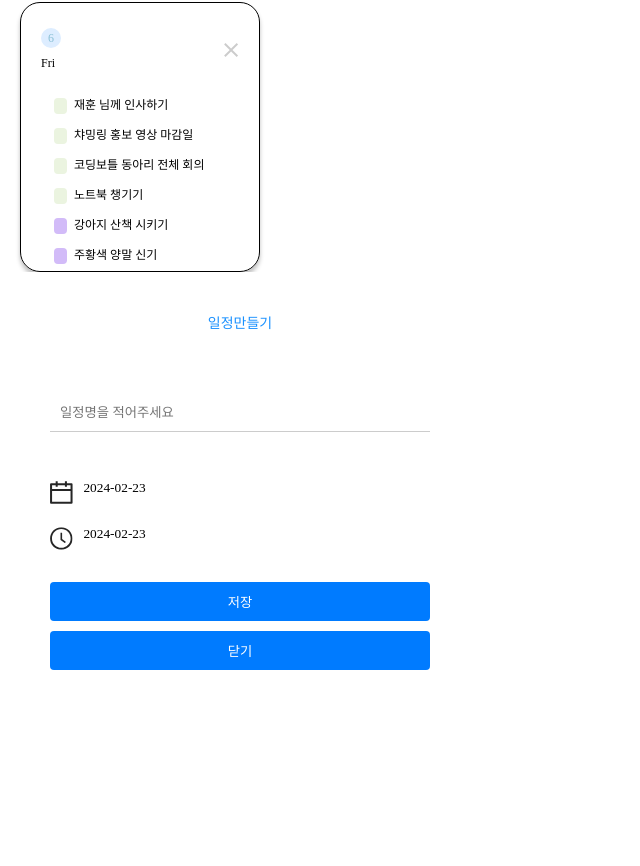
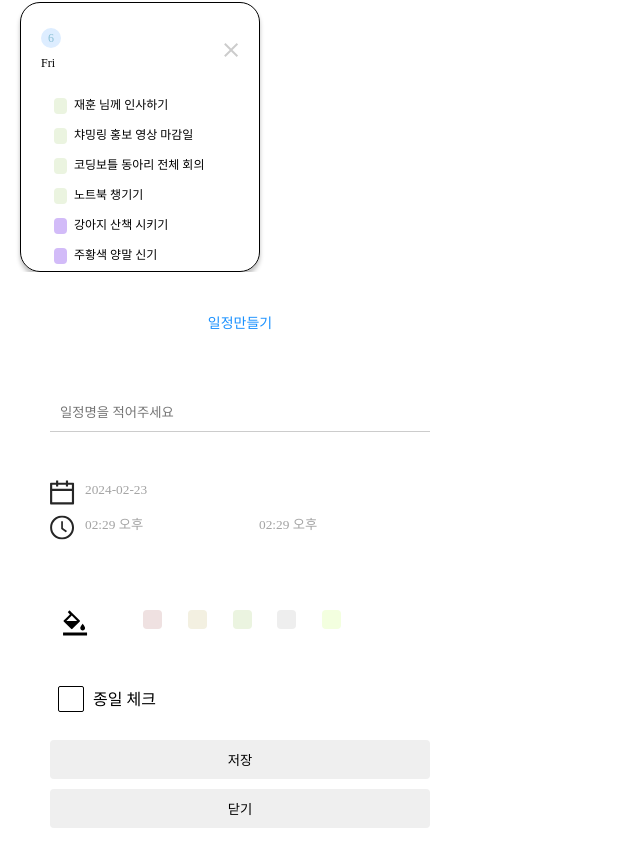
Before and after one commit to codingBottle/JMGDH_Web, a Next.js app: page /modaltest in a window 1280 px wide. Shown: the part 248-1114 px from the top of the page, without its empty margins (0-640 px from the left). Before the commit the page ends 959 px from the top, so only its background shows below. Built offline with nearby package versions, Linux system fonts and the light colour scheme.

Commit message:
스케줄 추가기능 정상작동 확인?

```diff
--- a/package.json
+++ b/package.json
@@ -12,6 +12,7 @@
     "@emotion/server": "^11.11.0",
     "antd": "^5.11.3",
     "axios": "^1.6.7",
+    "date-fns": "^2.28.0",
     "moment": "^2.30.1",
     "next": "13.5.6",
     "react": "^18",
--- a/src/components/Modal/ScheduleAdd.tsx
+++ b/src/components/Modal/ScheduleAdd.tsx
@@ -1,13 +1,36 @@
 import React, { useState } from "react";
 import styled from "styled-components";
-import DatePicker from "react-datepicker";
+import DatePicker, { registerLocale } from "react-datepicker";
 import "react-datepicker/dist/react-datepicker.css";
 import axios from "axios";
+import ko from "date-fns/locale/ko";
+import { format } from "date-fns";
 
-const ScheduleAdd = ({ onClose }) => {
+registerLocale("ko", ko);
+
+const ScheduleAdd = ({ onClose }: { onClose: () => void }) => {
   const [title, setTitle] = useState("");
-  const [startDate, setStartDate] = useState(new Date());
-  const [endDate, setEndDate] = useState(new Date());
+  const [startDate, setStartDate] = useState<Date | null>(new Date());
+  const [endDate, setEndDate] = useState<Date | null>(new Date());
+  const [colorCode, setColorCode] = useState("EFE1E1");
+  const [allDay, setAllDay] = useState(false);
+
+  const handleAllDayChange = (e: {
+    target: { checked: boolean | ((prevState: boolean) => boolean) };
+  }) => {
+    setAllDay(e.target.checked);
+  };
+
+  const colorOptions = [
+    { fill: "#EFE1E1", code: "EFE1E1" },
+    { fill: "#F3F0E1", code: "F3F0E1" },
+    { fill: "#EBF4E0", code: "EBF4E0" },
+    { fill: "#EEEEEE", code: "EEEEEE" },
+    { fill: "#F3FFDF", code: "F3FFDF" },
+  ];
+  const handleColorClick = (code: React.SetStateAction<string>) => {
+    setColorCode(code);
+  };
 
   const saveSchedule = async () => {
     if (!title || !startDate || !endDate) {
@@ -15,10 +38,17 @@ const ScheduleAdd = ({ onClose }) => {
       return;
     }
 
+    const timeOfStartDate = format(startDate, "HH:mm");
+    const timeOfEndDate = format(endDate, "HH:mm");
+
     const scheduleData = {
       title,
-      startDate: startDate.toISOString().split("T")[0],
-      endDate: endDate.toISOString().split("T")[0],
+      startDate: format(startDate, "yyyy-MM-dd"),
+      endDate: format(endDate, "yyyy-MM-dd"),
+      isAllDay: allDay,
+      timeOfStartDate: allDay ? undefined : timeOfStartDate,
+      timeOfEndDate: allDay ? undefined : timeOfEndDate,
+      colorCode,
     };
 
     try {
@@ -39,7 +69,6 @@ const ScheduleAdd = ({ onClose }) => {
       alert("일정 추가에 실패하였습니다.");
     }
   };
-
   return (
     <Container>
       <span>일정만들기</span>
@@ -51,14 +80,13 @@ const ScheduleAdd = ({ onClose }) => {
       />
 
       <DatePickerContainer>
-        <div>
+        <div className="datepicker-div">
           <svg
             width="25"
             height="25"
             viewBox="0 0 25 25"
             fill="none"
-            xmlns="http://www.w3.org/2000/svg"
-          >
+            xmlns="http://www.w3.org/2000/svg">
             <path
               d="M23.0908 2.6268H18.0508V0.706797C18.0508 0.574797 17.9428 0.466797 17.8108 0.466797H16.1308C15.9988 0.466797 15.8908 0.574797 15.8908 0.706797V2.6268H8.21078V0.706797C8.21078 0.574797 8.10278 0.466797 7.97078 0.466797H6.29078C6.15878 0.466797 6.05078 0.574797 6.05078 0.706797V2.6268H1.01078C0.479781 2.6268 0.0507812 3.0558 0.0507812 3.5868V23.5068C0.0507812 24.0378 0.479781 24.4668 1.01078 24.4668H23.0908C23.6218 24.4668 24.0508 24.0378 24.0508 23.5068V3.5868C24.0508 3.0558 23.6218 2.6268 23.0908 2.6268ZM21.8908 22.3068H2.21078V10.9068H21.8908V22.3068ZM2.21078 8.8668V4.7868H6.05078V6.2268C6.05078 6.3588 6.15878 6.4668 6.29078 6.4668H7.97078C8.10278 6.4668 8.21078 6.3588 8.21078 6.2268V4.7868H15.8908V6.2268C15.8908 6.3588 15.9988 6.4668 16.1308 6.4668H17.8108C17.9428 6.4668 18.0508 6.3588 18.0508 6.2268V4.7868H21.8908V8.8668H2.21078Z"
               fill="black"
@@ -69,16 +97,16 @@ const ScheduleAdd = ({ onClose }) => {
             selected={startDate}
             onChange={(date) => setStartDate(date)}
             dateFormat="yyyy-MM-dd"
-          />{" "}
+            wrapperClassName="datepicker-input-container"
+          />
         </div>
-        <div>
+        <div className="datepicker-div">
           <svg
             width="25"
             height="25"
             viewBox="0 0 25 25"
             fill="none"
-            xmlns="http://www.w3.org/2000/svg"
-          >
+            xmlns="http://www.w3.org/2000/svg">
             <g clip-path="url(#clip0_966_3968)">
               <path
                 d="M12.0508 0.466797C5.424 0.466797 0.0507812 5.84001 0.0507812 12.4668C0.0507812 19.0936 5.424 24.4668 12.0508 24.4668C18.6776 24.4668 24.0508 19.0936 24.0508 12.4668C24.0508 5.84001 18.6776 0.466797 12.0508 0.466797ZM12.0508 22.4311C6.549 22.4311 2.0865 17.9686 2.0865 12.4668C2.0865 6.96501 6.549 2.50251 12.0508 2.50251C17.5526 2.50251 22.0151 6.96501 22.0151 12.4668C22.0151 17.9686 17.5526 22.4311 12.0508 22.4311Z"
@@ -102,14 +130,71 @@ const ScheduleAdd = ({ onClose }) => {
               </clipPath>
             </defs>
           </svg>
-
-          <DatePicker
-            selected={endDate}
-            onChange={(date) => setEndDate(date)}
-            dateFormat="yyyy-MM-dd"
-          />
+          <div>
+            <DatePicker
+              selected={startDate}
+              onChange={(date) => setStartDate(date)}
+              showTimeSelect
+              showTimeSelectOnly
+              timeIntervals={15}
+              timeCaption="시간"
+              dateFormat="hh:mm aa"
+              locale="ko"
+              wrapperClassName="datepicker-input-container"
+            />
+          </div>
+          <div>
+            <DatePicker
+              selected={endDate}
+              onChange={(date) => setEndDate(date)}
+              showTimeSelect
+              showTimeSelectOnly
+              timeIntervals={15}
+              timeCaption="시간"
+              dateFormat="hh:mm aa"
+              locale="ko"
+              wrapperClassName="datepicker-input-container"
+            />
+          </div>
         </div>
       </DatePickerContainer>
+
+      <div className="colors">
+        <ColorsContainer>
+          <svg
+            className="pointers"
+            width="25"
+            height="26"
+            viewBox="0 0 25 26"
+            fill="none"
+            xmlns="http://www.w3.org/2000/svg">
+            <path
+              d="M19.6828 20.3936C20.9938 20.3936 22.0648 19.3076 22.0648 17.9786C22.0648 16.3736 19.6828 13.7546 19.6828 13.7546C19.6828 13.7546 17.3008 16.3736 17.3008 17.9786C17.3008 19.3076 18.3718 20.3936 19.6828 20.3936ZM8.36978 19.0706C8.58278 19.2836 8.92778 19.2836 9.13778 19.0706L16.8208 11.3906C17.0338 11.1776 17.0338 10.8326 16.8208 10.6226L9.14078 2.9426C9.12278 2.9246 9.10178 2.9066 9.08078 2.8916L6.73478 0.5456C6.68363 0.495108 6.61465 0.466797 6.54278 0.466797C6.47091 0.466797 6.40193 0.495108 6.35078 0.5456L4.91078 1.9856C4.86029 2.03675 4.83198 2.10573 4.83198 2.1776C4.83198 2.24947 4.86029 2.31845 4.91078 2.3696L6.92678 4.3856L0.692781 10.6226C0.479781 10.8356 0.479781 11.1806 0.692781 11.3906L8.36978 19.0706ZM8.75678 5.6126L14.1238 10.9796H3.39278L8.75678 5.6126ZM23.8108 22.5446H0.290781C0.158781 22.5446 0.0507812 22.6526 0.0507812 22.7846V25.1846C0.0507812 25.3166 0.158781 25.4246 0.290781 25.4246H23.8108C23.9428 25.4246 24.0508 25.3166 24.0508 25.1846V22.7846C24.0508 22.6526 23.9428 22.5446 23.8108 22.5446Z"
+              fill="black"
+            />
+          </svg>
+          {colorOptions.map((option, index) => (
+            <ColorBox
+              key={index}
+              style={{ backgroundColor: option.fill }}
+              onClick={() => handleColorClick(option.code)}
+            />
+          ))}
+        </ColorsContainer>
+      </div>
+      <CheckboxContainer>
+        <CustomCheckbox>
+          <input
+            type="checkbox"
+            id="allDayCheckbox"
+            checked={allDay}
+            onChange={(e) => setAllDay(e.target.checked)}
+            hidden
+          />
+          <label htmlFor="allDayCheckbox">종일 체크</label>
+        </CustomCheckbox>
+      </CheckboxContainer>
+
       <Button onClick={saveSchedule}>저장</Button>
       <Button onClick={onClose}>닫기</Button>
     </Container>
@@ -117,7 +202,60 @@ const ScheduleAdd = ({ onClose }) => {
 };
 
 export default ScheduleAdd;
+const CustomCheckbox = styled.div`
+  label {
+    position: relative;
+    cursor: pointer;
+    padding-left: 35px;
+    text-align: left;
+    color: #000;
+    display: inline-block;
 
+    &::before {
+      content: "";
+      position: absolute;
+      left: 0;
+      top: 0;
+      width: 24px;
+      height: 24px;
+      border: 1px solid #000;
+      border-radius: 2px;
+      background-color: #fff;
+    }
+  }
+
+  input[type="checkbox"] {
+    opacity: 0;
+    position: absolute;
+    &:checked + label::before {
+      background-color: #ccc;
+    }
+  }
+`;
+const ColorsContainer = styled.div`
+  display: flex;
+  justify-content: space-around;
+  width: 80%;
+  margin: 20px 0;
+  .pointers {
+    margin-right: 30px;
+  }
+`;
+const CheckboxContainer = styled.div`
+  margin: 20px 0;
+  display: flex;
+  align-items: center;
+
+  label {
+    margin-left: 8px;
+  }
+`;
+const ColorBox = styled.div`
+  width: 19px;
+  height: 19px;
+  border-radius: 4px;
+  cursor: pointer;
+`;
 const Container = styled.div`
   background-color: white;
   display: flex;
@@ -138,6 +276,15 @@ const Container = styled.div`
     letter-spacing: 0em;
     margin-bottom: 50px;
   }
+  .colors {
+    margin-top: 30px;
+    display: flex;
+    text-align: center;
+    svg {
+      display: flex;
+      text-align: center;
+    }
+  }
 `;
 
 const Input = styled.input`
@@ -154,12 +301,13 @@ const DatePickerContainer = styled.div`
   .react-datepicker-wrapper {
     flex-grow: 1;
   }
-  input {
+  .datepicker-input-container input {
     width: 60%;
     border: none;
     margin-left: 10px;
+    color: #a3a3a3;
   }
-  div {
+  .datepicker-div {
     display: flex;
     width: 100%;
     margin-bottom: 10px;
@@ -169,11 +317,12 @@ const DatePickerContainer = styled.div`
 const Button = styled.button`
   padding: 10px 20px;
   border: none;
-  background-color: #007bff;
-  color: white;
+  background-color: ##f8f8f8;
+  color: black;
   border-radius: 4px;
   cursor: pointer;
+
   &:hover {
-    background-color: #0056b3;
+    background-color: #ececec;
   }
 `;
```
Also changed, not shown: 1 other file (tests, documents, lock files or other folders).
